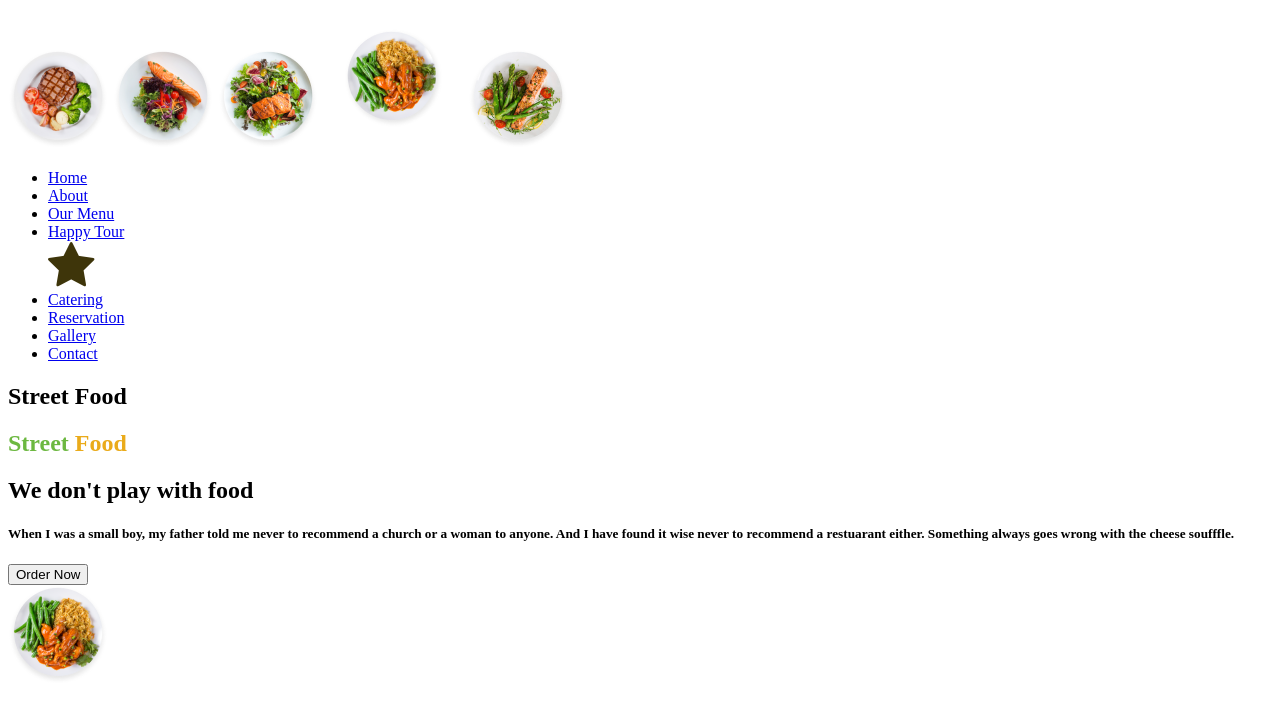
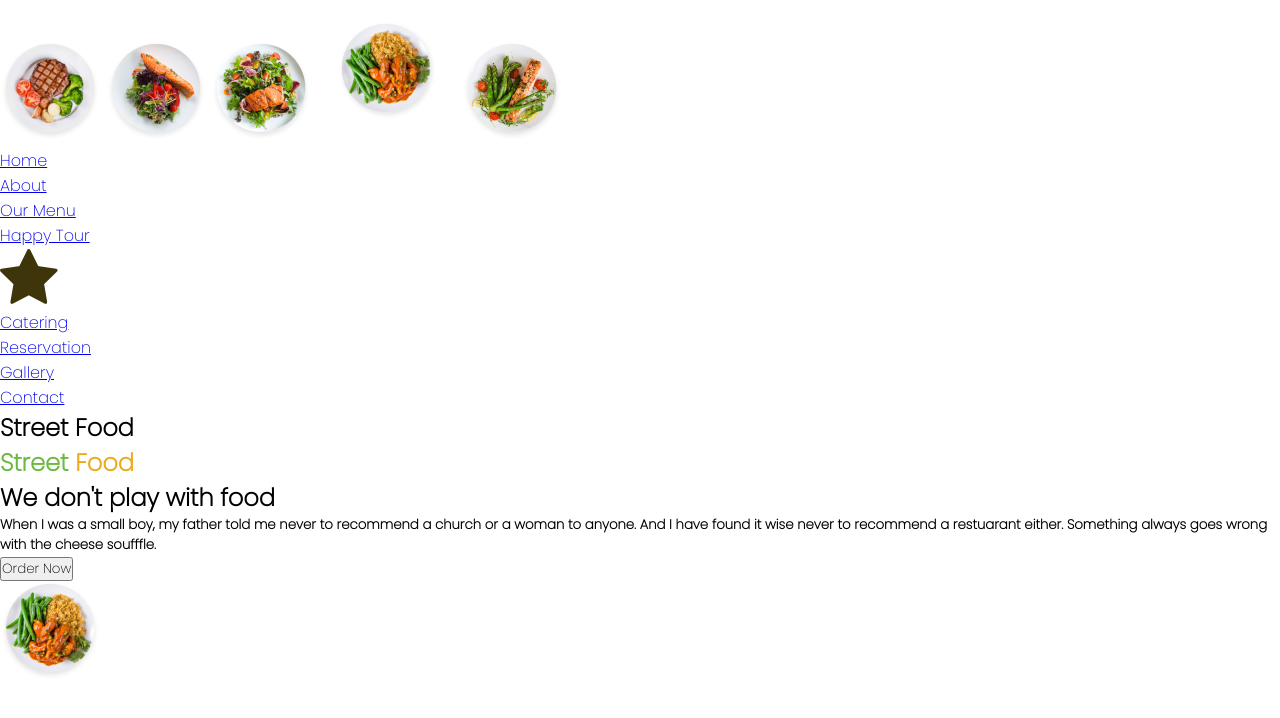
Before and after one commit to ShaviyaVictor/Street-Food-Project, a plain HTML site: page index.html in a window 1280 px wide. Drawn offline with Linux system fonts and the light colour scheme.

Commit message:
Add the poppins font by importing it to our styling file and styling the general outlook of our whole website

```diff
--- a/index.html
+++ b/index.html
@@ -26,7 +26,7 @@
                 <li><a href="#about">About</a></li>
                 <li><a href="#ourmenu">Our Menu</a></li>
                 <li><a href="#happyhour">Happy Tour</a></li>
-                <i class='fa fa-star' style='font-size:50px;color: #3E350A'></i>
+                <i class='fa fa-star' style='font-size:62px;color: #3E350A'></i>
                 <li><a href="#catering">Catering</a></li>
                 <li><a href="#reservation">Reservation</a></li>
                 <li><a href="#gallery">Gallery</a></li>
--- a/style.css
+++ b/style.css
@@ -0,0 +1,7 @@
+@import url('https://fonts.googleapis.com/css2?family=Poppins:wght@200&display=swap');
+*{
+    box-sizing: border-box;
+    margin: 0;
+    padding: 0;
+    font-family: 'Poppins', sans-serif;
+}
```
